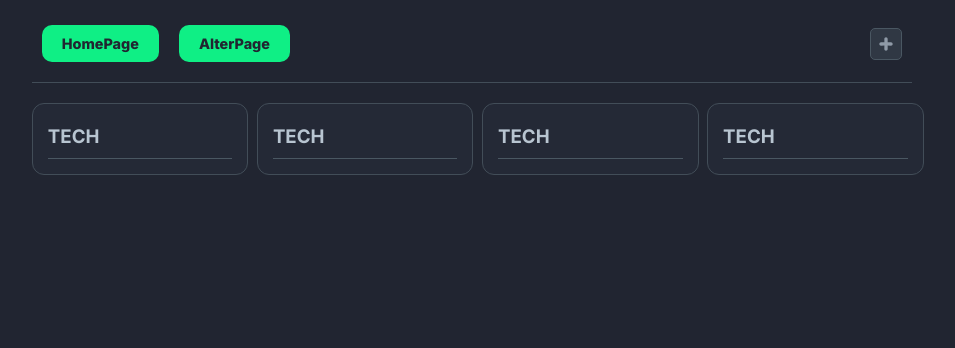
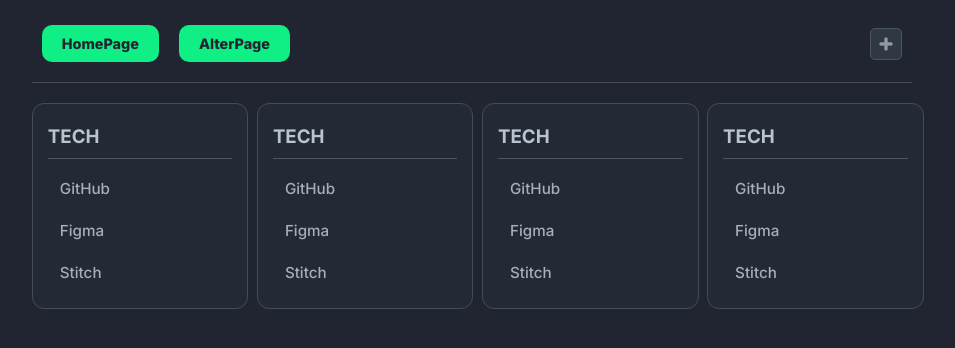
Before and after one commit to mateus124/MList, a React (Vite) app: page / in a window 1280 px wide. Shown: the top 348 px of the page, without its empty margins (168-1123 px from the left). Built offline with nearby package versions, Linux system fonts and the light colour scheme.

Commit message:
feat(card-item): Automatic favicon fetching for links via URL

```diff
--- a/src/components/Card/Card.jsx
+++ b/src/components/Card/Card.jsx
@@ -1,5 +1,6 @@
 import { TbLinkPlus } from "react-icons/tb";
 import { CiMenuKebab } from "react-icons/ci";
+import CardItem from '../CardItem/CardItem';
 import styles from './Card.module.css';
 
 const Card = () => {
@@ -12,8 +13,19 @@ const Card = () => {
                     <button><CiMenuKebab size={20}/></button>
                 </div>
             </div>
-            <div className="content">
-
+            <div className={styles.content}>
+                <CardItem
+                    label="GitHub"
+                    href="https://github.com"
+                />
+                <CardItem
+                    label="Figma"
+                    href="https://figma.com"
+                />
+                <CardItem
+                    label="Stitch"
+                    href="https://stitch.withgoogle.com"
+                />
             </div>
         </div>
     )
--- a/src/components/Card/Card.module.css
+++ b/src/components/Card/Card.module.css
@@ -14,6 +14,13 @@
     border-bottom: 1px solid #4a5762;
     padding-bottom: 10px;
     margin-top: 5px;
+}
+
+.content {
+    display: flex;
+    flex-direction: column;
+    row-gap: 0;
+    margin-top: 8px;
 }
 
 .actions {
--- /dev/null
+++ b/src/components/CardItem/CardItem.jsx
@@ -0,0 +1,44 @@
+import { TbEdit } from 'react-icons/tb';
+import { MdOutlineDeleteOutline } from 'react-icons/md';
+import styles from './CardItem.module.css';
+
+const CardItem = ({ label, href = '#' }) => {
+    const getFaviconUrl = (url) => {
+        try {
+            const domain = new URL(url).hostname;
+            return `https://www.google.com/s2/favicons?domain=${domain}&sz=32`;
+        } catch {
+            return null;
+        }
+    };
+
+    const faviconUrl = getFaviconUrl(href);
+
+    return (
+        <div className={styles.item}>
+            <a href={href} rel="noreferrer" className={styles.link}>
+                {faviconUrl && (
+                    <img
+                        src={faviconUrl}
+                        alt={label}
+                        className={styles.favicon}
+                        onError={(e) => {
+                            e.target.style.display = 'none';
+                        }}
+                    />
+                )}
+                <span className={styles.label}>{label}</span>
+            </a>
+            <div className={styles.actions}>
+                <button className={styles.actionBtn} aria-label="Editar">
+                    <TbEdit size={18} />
+                </button>
+                <button className={styles.actionBtn} aria-label="Deletar">
+                    <MdOutlineDeleteOutline size={18} />
+                </button>
+            </div>
+        </div>
+    )
+}
+
+export default CardItem
--- /dev/null
+++ b/src/components/CardItem/CardItem.module.css
@@ -0,0 +1,87 @@
+.item {
+    display: flex;
+    align-items: center;
+    justify-content: space-between;
+    padding: 8px 12px;
+    border-radius: 6px;
+    transition: background-color 0.2s ease;
+}
+
+.item:hover {
+    background-color: #353d4d;
+}
+
+.link {
+    display: flex;
+    align-items: center;
+    column-gap: 10px;
+    text-decoration: none;
+    color: #a4afbc;
+    flex: 1;
+    transition: color 0.2s ease;
+}
+
+.item:hover .link {
+    color: #d7deea;
+}
+
+.icon {
+    display: inline-flex;
+    align-items: center;
+    justify-content: center;
+    font-size: 1.3rem;
+    width: 24px;
+    height: 24px;
+    flex-shrink: 0;
+}
+
+.favicon {
+    width: 20px;
+    height: 20px;
+    flex-shrink: 0;
+    border-radius: 3px;
+}
+
+.label {
+    font-size: 0.95rem;
+    font-weight: 500;
+    white-space: nowrap;
+}
+
+.actions {
+    display: flex;
+    align-items: center;
+    column-gap: 6px;
+    opacity: 0;
+    visibility: hidden;
+    pointer-events: none;
+    transform: translateX(4px);
+    transition: opacity 0.2s ease, transform 0.2s ease, visibility 0.2s ease;
+    margin-left: 8px;
+    flex-shrink: 0;
+}
+
+.item:hover .actions {
+    opacity: 1;
+    visibility: visible;
+    pointer-events: auto;
+    transform: translateX(0);
+}
+
+.actionBtn {
+    background-color: transparent;
+    border: none;
+    color: #8f9aa7;
+    cursor: pointer;
+    padding: 4px;
+    border-radius: 4px;
+    display: flex;
+    align-items: center;
+    justify-content: center;
+    transition: color 0.2s ease, background-color 0.2s ease;
+}
+
+.actionBtn:hover {
+    color: #d7deea;
+    background-color: #454a5b;
+}
```
